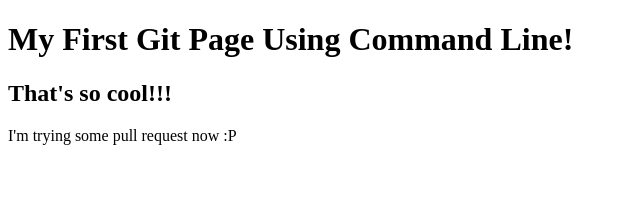
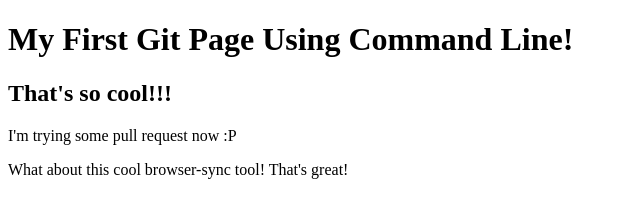
Before and after one commit to zetiara/WebdevLearning, a plain HTML site: page site/index.html in a window 1280 px wide. Shown: the whole page, without its empty margins (0-640 px from the left). Drawn offline with Linux system fonts and the light colour scheme.

Commit message:
Nice browser-sync tool!

```diff
--- a/site/index.html
+++ b/site/index.html
@@ -7,5 +7,6 @@
 <h1>My First Git Page Using Command Line!</h1>
 <h2>That's so cool!!!</h2>
 <p>I'm trying some pull request now :P</p>
+<p>What about this cool browser-sync tool! That's great!</p>
 </body>
 </html>
```
